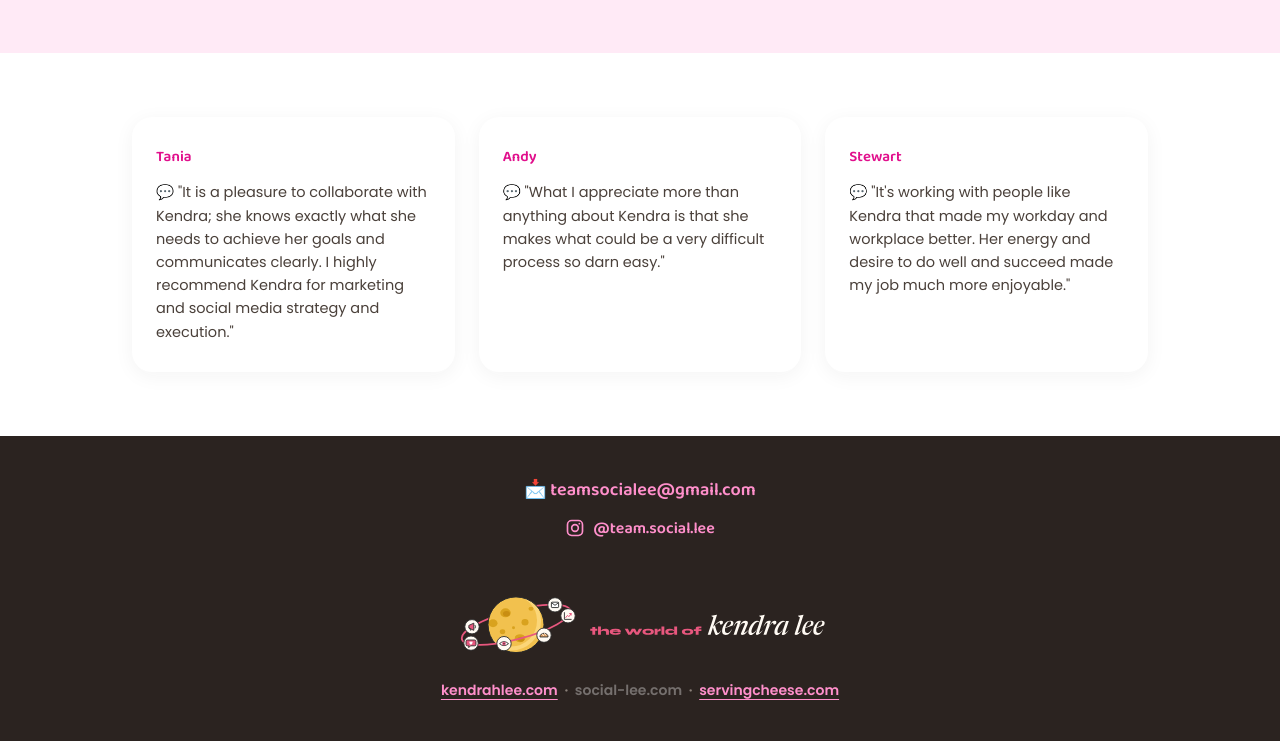
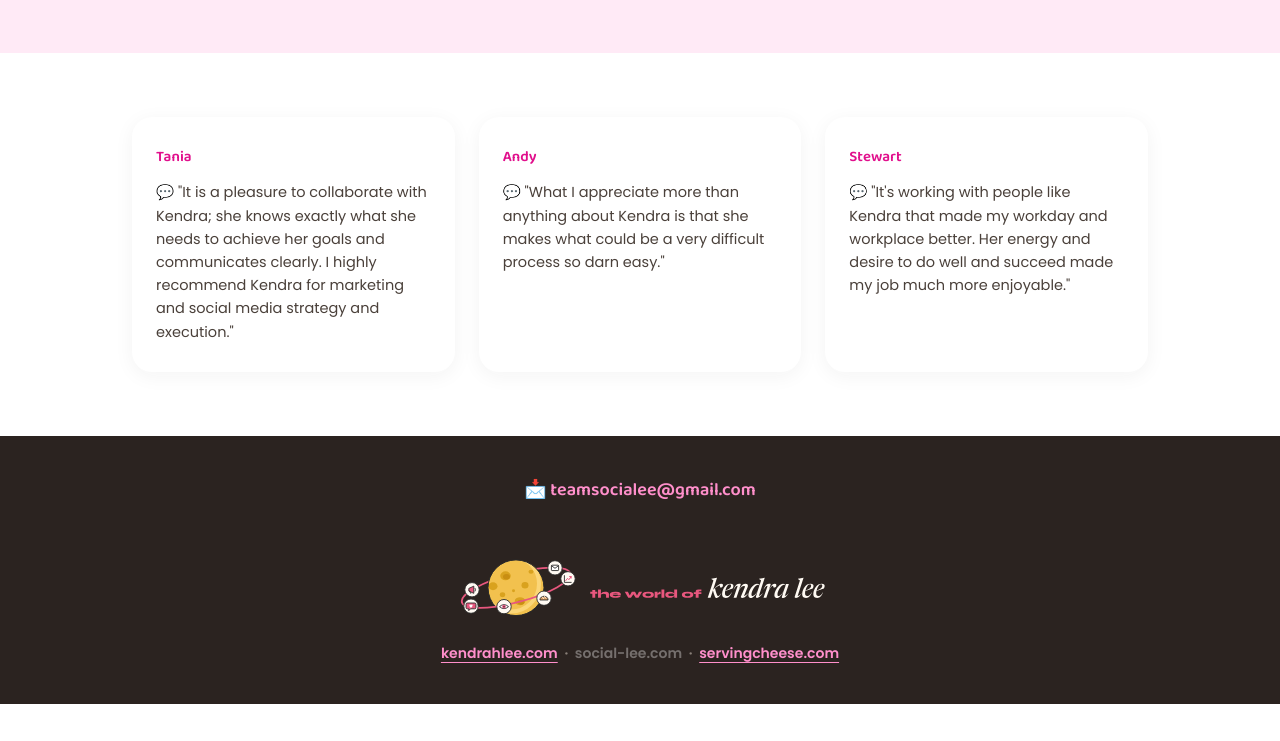
Before and after one commit to kendrahlee-portfolio/social-lee, a plain HTML site: page index.html in a window 1280 px wide. Shown: the part 2430-3171 px from the top of the page. After the commit the page ends 3134 px from the top, so only its background shows below. Drawn offline with nearby package versions, Linux system fonts and the light colour scheme.

```diff
--- a/index.html
+++ b/index.html
@@ -13,7 +13,7 @@
 <meta property="og:image" content="https://social-lee.com/images/social-lee-logo.png">
 <meta name="twitter:card" content="summary_large_image">
 <link rel="icon" href="/images/social-lee-logo.png" type="image/png">
-<script type="application/ld+json">{"@context":"https://schema.org","@type":"ProfessionalService","name":"social-lee","url":"https://social-lee.com/","logo":"https://social-lee.com/images/social-lee-logo.png","image":"https://social-lee.com/images/social-lee-logo.png","description":"Social media strategy, content creation, and management for small and local businesses.","founder":{"@type":"Person","name":"Kendra Lee","url":"https://www.kendrahlee.com/"},"areaServed":"Washington, DC metro area","sameAs":["https://www.instagram.com/team.social.lee/","https://www.kendrahlee.com/","https://servingcheese.com"]}</script>
+<script type="application/ld+json">{"@context":"https://schema.org","@type":"ProfessionalService","name":"social-lee","url":"https://social-lee.com/","logo":"https://social-lee.com/images/social-lee-logo.png","image":"https://social-lee.com/images/social-lee-logo.png","description":"Social media strategy, content creation, and management for small and local businesses.","founder":{"@type":"Person","name":"Kendra Lee","url":"https://www.kendrahlee.com/"},"areaServed":"Washington, DC metro area","sameAs":["https://www.kendrahlee.com/","https://servingcheese.com"]}</script>
 <script src="./support.js"></script>
 </head>
 <body>
@@ -212,10 +212,6 @@
   <!-- FOOTER -->
   <footer class="sl-section-pad" style="background: #2B2320; padding-top: 40px; padding-bottom: 40px; text-align: center; display: flex; flex-direction: column; align-items: center; gap: 12px;">
     <a href="mailto:teamsocialee@gmail.com" style="color: #FF8FCB; text-decoration: none; font-family: 'Baloo 2', sans-serif; font-size: 18px; font-weight: 600;">📩 teamsocialee@gmail.com</a>
-    <a href="https://www.instagram.com/team.social.lee/" target="_blank" rel="noopener" style="display: inline-flex; align-items: center; gap: 8px; color: #FF8FCB; text-decoration: none; font-family: 'Baloo 2', sans-serif; font-size: 16px; font-weight: 600;">
-      <svg width="20" height="20" viewBox="0 0 24 24" fill="none" stroke="currentColor" stroke-width="2"><rect x="3" y="3" width="18" height="18" rx="5"/><circle cx="12" cy="12" r="4"/><circle cx="17.2" cy="6.8" r="1.1" fill="currentColor" stroke="none"/></svg>
-      @team.social.lee
-    </a>
     <div style="margin-top: 28px; display: flex; flex-direction: column; align-items: center; gap: 12px;">
       <img src="images/world/world-of-kendra-lee-dark.svg" alt="the world of kendra lee" width="375" height="88" loading="lazy" style="display: block; width: 375px; max-width: 90vw; height: auto;" />
       <p style="margin: 0; font-size: 14px; font-weight: 600; color: #8A8079;"><a href="https://kendrahlee.com" target="_blank" rel="noopener" style="color: #FF8FCB; text-underline-offset: 4px;">kendrahlee.com</a> &nbsp;·&nbsp; <span aria-current="page" style="color: rgba(255,255,255,.35);">social-lee.com</span> &nbsp;·&nbsp; <a href="https://servingcheese.com" target="_blank" rel="noopener" style="color: #FF8FCB; text-underline-offset: 4px;">servingcheese.com</a></p>
```
